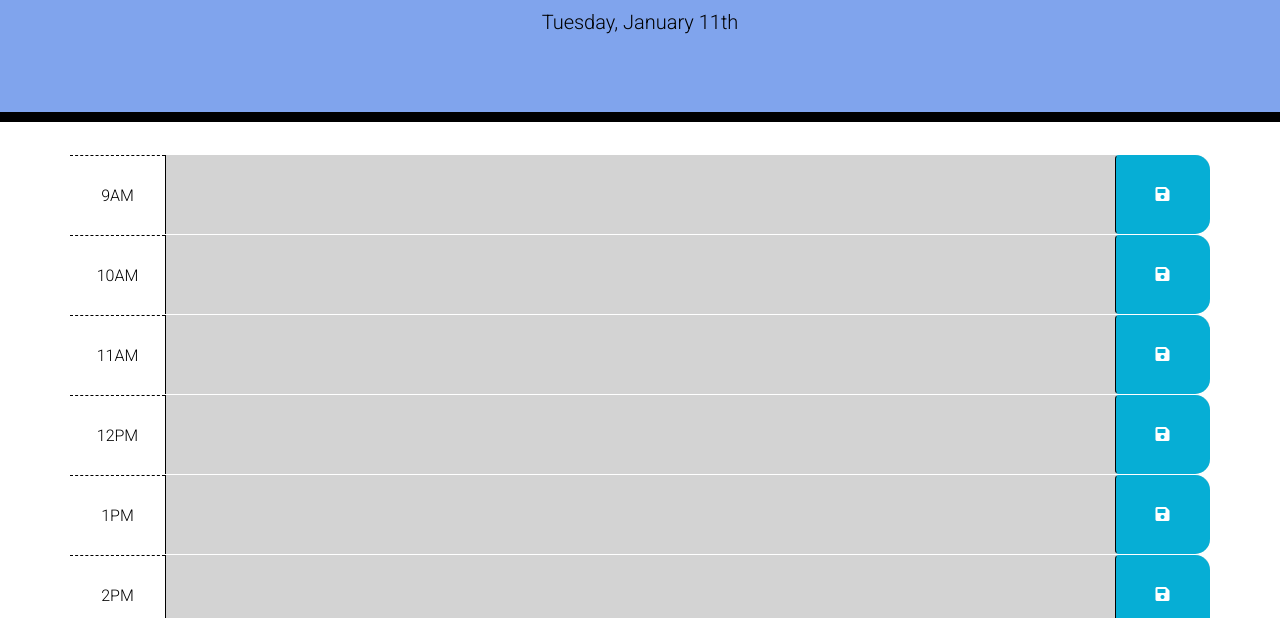
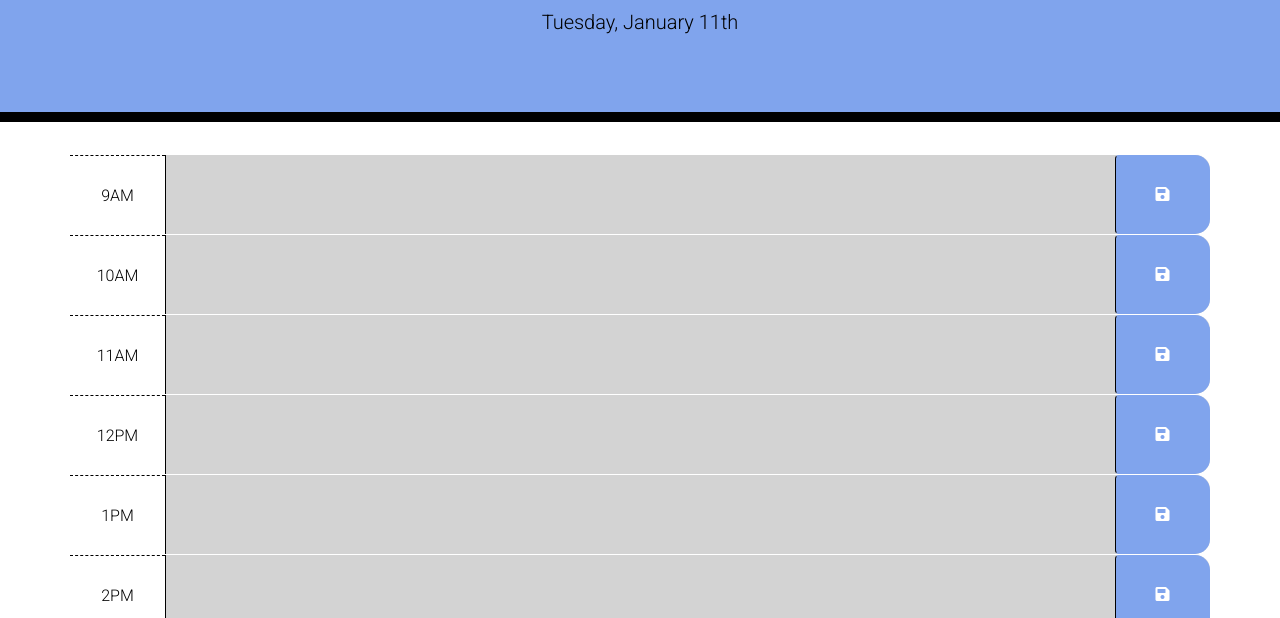
Before and after one commit to hvoyvng/dayPlanner, a plain HTML site: page index.html in a window 1280 px wide. Shown: the part 182-800 px from the top of the page. Drawn offline with nearby package versions, Linux system fonts and the light colour scheme.

```diff
--- a/style.css
+++ b/style.css
@@ -62,7 +62,7 @@
     border-left: 1px solid black;
     border-top-right-radius: 15px;
     border-bottom-right-radius: 15px;
-    background-color: #06AED5;
+    background-color: #80A4ED;
     color: white;
 }
 
```
Also changed, not shown: 1 other file.
